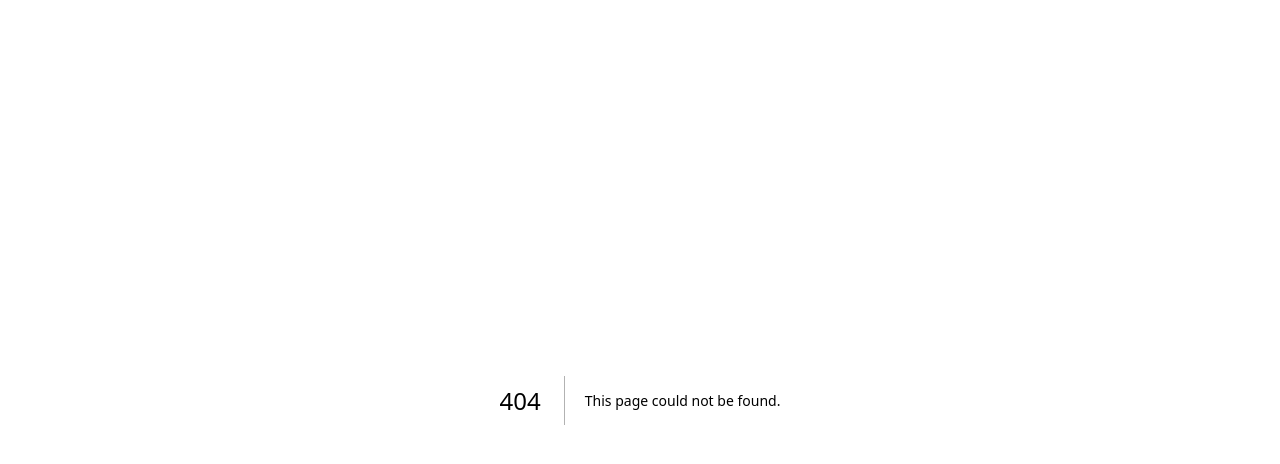
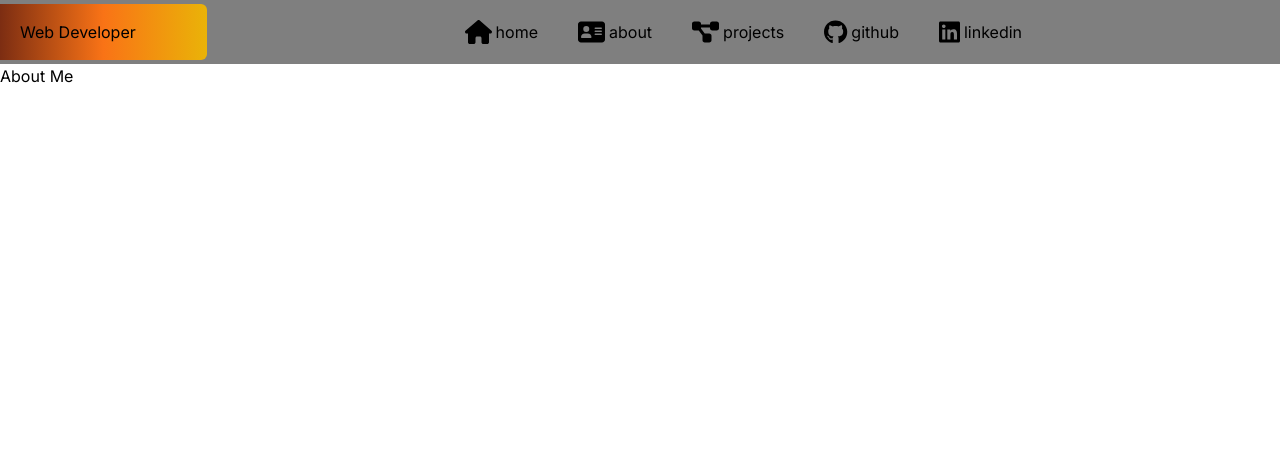
Before and after one commit to AlexTaures/portfolio-next, a Next.js app: page /about in a window 1280 px wide. Before the commit this address had no page. Shown: the top 464 px of the page. Built offline with nearby package versions, Linux system fonts and the light colour scheme.

Commit message:
starting porfolio

```diff
--- /dev/null
+++ b/src/app/about/page.tsx
@@ -0,0 +1,7 @@
+function AboutPage() {
+  return (
+    <div>About Me</div>
+  )
+}
+
+export default AboutPage
--- /dev/null
+++ b/src/app/components/Header/Header.tsx
@@ -0,0 +1,37 @@
+'use client'
+import { useRouter } from 'next/navigation'
+import { Links } from "@/app/types/Links"
+import paths from "@/app/components/Header/paths.json"
+import { FontAwesomeIcon } from '@fortawesome/react-fontawesome'
+import { HeaderLibrary } from '@/app/icons'
+
+function Header() {
+	const { push } = useRouter();
+
+	const pushPage = (Props: Links) => {
+		if (!Props.external) {
+			push(Props.path);
+		} else {
+			window.open(Props.path, '_blank');
+		}
+	}
+
+	return (
+		<div className='flex bg-black/50 py-1'>
+			<div className="flex items-center py-2 px-5 bg-gradient-to-r from-orange-900 via-orange-500 to-yellow-500 hover:bg-gradient-to-l
+			transition duration-150 rounded-r-md w-60">Web Developer</div>
+			<div className="py-2 px-5 w-full flex justify-center">
+				{
+					paths.map((path, index) => (
+						<button key={index} onClick={() => pushPage(path)} className='flex items-center gap-1 py-2 px-5 rounded-md hover:bg-orange-500 active:bg-yellow-500'>
+							<FontAwesomeIcon icon={HeaderLibrary[path.icon]} className='text-2xl'/>
+							{path.name}
+						</button>
+					))
+				}
+			</div>
+		</div>
+	);
+}
+
+export default Header;
--- /dev/null
+++ b/src/app/components/Header/paths.json
@@ -0,0 +1,32 @@
+[
+    {
+        "name": "home",
+        "path": "/",
+        "external": false,
+        "icon": "faHome"
+    },
+    {
+        "name": "about",
+        "path": "/about",
+        "external": false,
+        "icon": "faAddressCard"
+    },
+    {
+        "name": "projects",
+        "path": "/projects",
+        "external": false,
+        "icon": "faDiagramProject"
+    },
+    {
+        "name": "github",
+        "path": "https://github.com/AlexTaures",
+        "external": true,
+        "icon": "faGithub"
+    },
+    {
+        "name": "linkedin",
+        "path": "http://linkedin.com/in/alex-taures",
+        "external": true,
+        "icon": "faLinkedin"
+    }
+]
--- /dev/null
+++ b/src/app/icons/Header/HeaderLibrary.ts
@@ -0,0 +1,9 @@
+import { faAddressCard, faHome, faDiagramProject } from '@fortawesome/free-solid-svg-icons'
+import { faGithub, faLinkedin } from '@fortawesome/free-brands-svg-icons'
+
+interface IconMap {
+    [key: string]: typeof faAddressCard | typeof faHome | typeof faDiagramProject | typeof faGithub | typeof faLinkedin;
+}
+export const HeaderLibrary: IconMap = {
+    faAddressCard, faHome, faDiagramProject,  faGithub, faLinkedin
+};
--- /dev/null
+++ b/src/app/icons/index.ts
@@ -0,0 +1 @@
+export * from '@/app/icons/Header/HeaderLibrary'
--- a/src/app/layout.tsx
+++ b/src/app/layout.tsx
@@ -1,12 +1,13 @@
 import type { Metadata } from "next";
 import { Inter } from "next/font/google";
 import "./globals.css";
+import Header from "@/app/components/Header/Header";
 
 const inter = Inter({ subsets: ["latin"] });
 
 export const metadata: Metadata = {
-  title: "Create Next App",
-  description: "Generated by create next app",
+  title: "Alexander Taures - Portfolio",
+  description: "Portfolio designed by Alexander Taures",
 };
 
 export default function RootLayout({
@@ -16,7 +17,15 @@ export default function RootLayout({
 }>) {
   return (
     <html lang="en">
-      <body className={inter.className}>{children}</body>
+      <head>
+
+      </head>
+      <body className={inter.className}>
+        <div className="h-screen bg-white">
+          <Header/>
+          {children}
+        </div>
+      </body>
     </html>
   );
 }
--- a/src/app/page.tsx
+++ b/src/app/page.tsx
@@ -1,113 +1,8 @@
-import Image from "next/image";
 
-export default function Home() {
+export default function app() {
   return (
-    <main className="flex min-h-screen flex-col items-center justify-between p-24">
-      <div className="z-10 w-full max-w-5xl items-center justify-between font-mono text-sm lg:flex">
-        <p className="fixed left-0 top-0 flex w-full justify-center border-b border-gray-300 bg-gradient-to-b from-zinc-200 pb-6 pt-8 backdrop-blur-2xl dark:border-neutral-800 dark:bg-zinc-800/30 dark:from-inherit lg:static lg:w-auto  lg:rounded-xl lg:border lg:bg-gray-200 lg:p-4 lg:dark:bg-zinc-800/30">
-          Get started by editing&nbsp;
-          <code className="font-mono font-bold">src/app/page.tsx</code>
-        </p>
-        <div className="fixed bottom-0 left-0 flex h-48 w-full items-end justify-center bg-gradient-to-t from-white via-white dark:from-black dark:via-black lg:static lg:size-auto lg:bg-none">
-          <a
-            className="pointer-events-none flex place-items-center gap-2 p-8 lg:pointer-events-auto lg:p-0"
-            href="https://vercel.com?utm_source=create-next-app&utm_medium=appdir-template&utm_campaign=create-next-app"
-            target="_blank"
-            rel="noopener noreferrer"
-          >
-            By{" "}
-            <Image
-              src="/vercel.svg"
-              alt="Vercel Logo"
-              className="dark:invert"
-              width={100}
-              height={24}
-              priority
-            />
-          </a>
-        </div>
-      </div>
-
-      <div className="relative z-[-1] flex place-items-center before:absolute before:h-[300px] before:w-full before:-translate-x-1/2 before:rounded-full before:bg-gradient-radial before:from-white before:to-transparent before:blur-2xl before:content-[''] after:absolute after:-z-20 after:h-[180px] after:w-full after:translate-x-1/3 after:bg-gradient-conic after:from-sky-200 after:via-blue-200 after:blur-2xl after:content-[''] before:dark:bg-gradient-to-br before:dark:from-transparent before:dark:to-blue-700 before:dark:opacity-10 after:dark:from-sky-900 after:dark:via-[#0141ff] after:dark:opacity-40 sm:before:w-[480px] sm:after:w-[240px] before:lg:h-[360px]">
-        <Image
-          className="relative dark:drop-shadow-[0_0_0.3rem_#ffffff70] dark:invert"
-          src="/next.svg"
-          alt="Next.js Logo"
-          width={180}
-          height={37}
-          priority
-        />
-      </div>
-
-      <div className="mb-32 grid text-center lg:mb-0 lg:w-full lg:max-w-5xl lg:grid-cols-4 lg:text-left">
-        <a
-          href="https://nextjs.org/docs?utm_source=create-next-app&utm_medium=appdir-template&utm_campaign=create-next-app"
-          className="group rounded-lg border border-transparent px-5 py-4 transition-colors hover:border-gray-300 hover:bg-gray-100 hover:dark:border-neutral-700 hover:dark:bg-neutral-800/30"
-          target="_blank"
-          rel="noopener noreferrer"
-        >
-          <h2 className="mb-3 text-2xl font-semibold">
-            Docs{" "}
-            <span className="inline-block transition-transform group-hover:translate-x-1 motion-reduce:transform-none">
-              -&gt;
-            </span>
-          </h2>
-          <p className="m-0 max-w-[30ch] text-sm opacity-50">
-            Find in-depth information about Next.js features and API.
-          </p>
-        </a>
-
-        <a
-          href="https://nextjs.org/learn?utm_source=create-next-app&utm_medium=appdir-template-tw&utm_campaign=create-next-app"
-          className="group rounded-lg border border-transparent px-5 py-4 transition-colors hover:border-gray-300 hover:bg-gray-100 hover:dark:border-neutral-700 hover:dark:bg-neutral-800/30"
-          target="_blank"
-          rel="noopener noreferrer"
-        >
-          <h2 className="mb-3 text-2xl font-semibold">
-            Learn{" "}
-            <span className="inline-block transition-transform group-hover:translate-x-1 motion-reduce:transform-none">
-              -&gt;
-            </span>
-          </h2>
-          <p className="m-0 max-w-[30ch] text-sm opacity-50">
-            Learn about Next.js in an interactive course with&nbsp;quizzes!
-          </p>
-        </a>
-
-        <a
-          href="https://vercel.com/templates?framework=next.js&utm_source=create-next-app&utm_medium=appdir-template&utm_campaign=create-next-app"
-          className="group rounded-lg border border-transparent px-5 py-4 transition-colors hover:border-gray-300 hover:bg-gray-100 hover:dark:border-neutral-700 hover:dark:bg-neutral-800/30"
-          target="_blank"
-          rel="noopener noreferrer"
-        >
-          <h2 className="mb-3 text-2xl font-semibold">
-            Templates{" "}
-            <span className="inline-block transition-transform group-hover:translate-x-1 motion-reduce:transform-none">
-              -&gt;
-            </span>
-          </h2>
-          <p className="m-0 max-w-[30ch] text-sm opacity-50">
-            Explore starter templates for Next.js.
-          </p>
-        </a>
-
-        <a
-          href="https://vercel.com/new?utm_source=create-next-app&utm_medium=appdir-template&utm_campaign=create-next-app"
-          className="group rounded-lg border border-transparent px-5 py-4 transition-colors hover:border-gray-300 hover:bg-gray-100 hover:dark:border-neutral-700 hover:dark:bg-neutral-800/30"
-          target="_blank"
-          rel="noopener noreferrer"
-        >
-          <h2 className="mb-3 text-2xl font-semibold">
-            Deploy{" "}
-            <span className="inline-block transition-transform group-hover:translate-x-1 motion-reduce:transform-none">
-              -&gt;
-            </span>
-          </h2>
-          <p className="m-0 max-w-[30ch] text-balance text-sm opacity-50">
-            Instantly deploy your Next.js site to a shareable URL with Vercel.
-          </p>
-        </a>
-      </div>
-    </main>
+    <div>
+      home
+    </div>
   );
 }
--- /dev/null
+++ b/src/app/projects/page.tsx
@@ -0,0 +1,7 @@
+function ProjectsPage() {
+  return (
+    <div>Projects</div>
+  )
+}
+
+export default ProjectsPage
--- /dev/null
+++ b/src/app/types/Links.ts
@@ -0,0 +1,5 @@
+export interface Links {
+    name: string;
+    path: string;
+    external: boolean;
+}
```
Also changed, not shown: package.json (+10 -5 lines), 1 other file (tests, documents, lock files or other folders).
